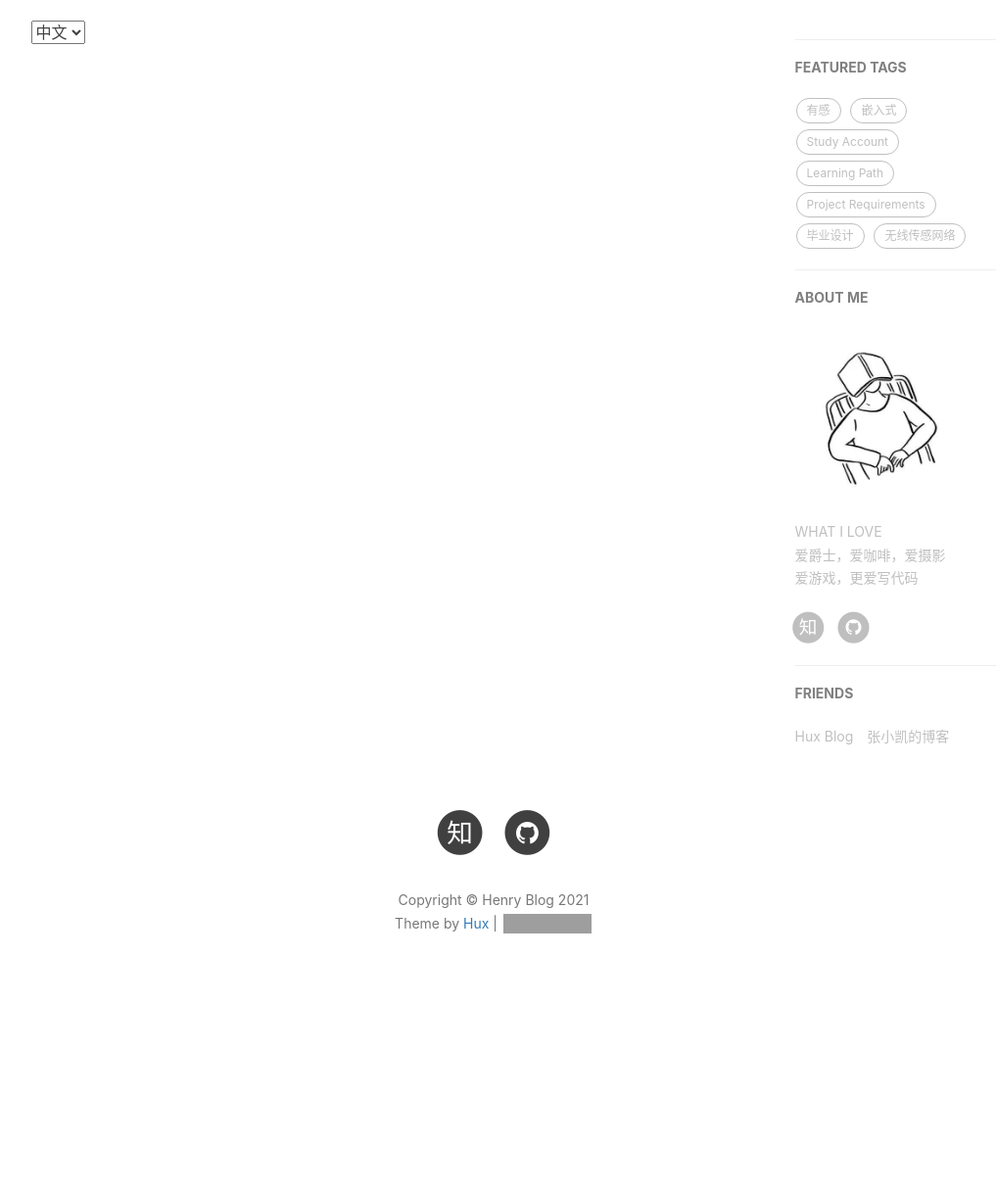
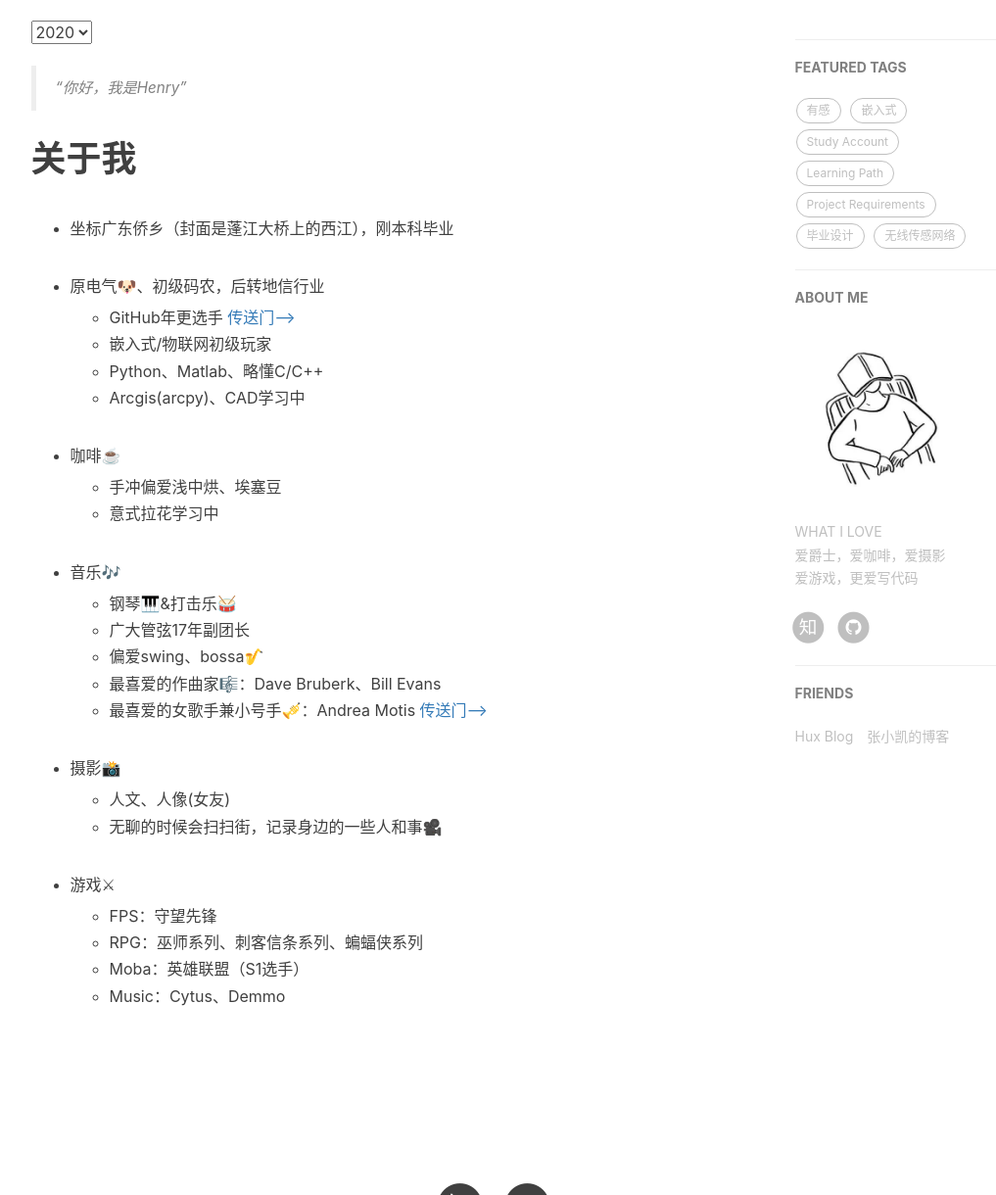
Before and after one commit to HenryChen1/HenryChen1.GitHub.io, a Jekyll site: the page built from about.html, in a window 1280 px wide and 1400 px high, scrolled down 238 px. Shown: the part 180-1400 px from the top of the window at 98% size, without its empty margins (136-1153 px from the left). Built offline with Jekyll 4.4.1, drawn with Linux system fonts in a browser that asks for light colours; nearby versions of some CDN libraries; comment, search, counter and statistics services are not loaded; before the commit the page ends 1465 px from its top, so only the background shows below that; grey boxes are pictures that could not be loaded.

Commit message:
Update about.html

```diff
--- a/about.html
+++ b/about.html
@@ -7,12 +7,12 @@ header-img: "img/about-bg.jpg"
 
 <!-- Language Selector -->
 <select onchange= "onLanChange(this.options[this.options.selectedIndex].value)">
-<!--    <option value="0" selected> English（渣翻） </option>-->
-    <option value="0" selected> 中文 </option>
+    <option value="0" selected> 2021 </option>
+    <option value="1" selected> 2020 </option>
 </select>
 
 <!-- Chinese Version -->
-<div class="zh post-container">
+<div class="en post-container">
     <blockquote>
         “你好，我是Henry”
     </blockquote>
@@ -122,7 +122,64 @@ header-img: "img/about-bg.jpg"
 <!--    </ul>-->
 <!--    </li>-->
 
-<!--</div>-->
+
+<!-- 2020 Version -->
+<div class="zh post-container">
+    <blockquote>
+        “你好，我是Henry”
+    </blockquote>
+    <h1>关于我</h1><br>
+        <ul>
+        <li><p>坐标妖都，广东侨乡江门人（封面是蓬江大桥上的西江），大四实习中</p><br>
+        </li>
+        <li><p>初级码农🕴，电气🐶</p>
+        <ul>
+        <li>嵌入式软件开发学习中</li>
+        <li>主攻C/C++、Matlab，略懂Python</li>
+        <li>GitHub新手玩家  <a href='https://github.com/HenryChen1'>传送门—&gt;</a></li>
+        <br>
+        </ul>
+        </li>
+        <li><p>咖啡☕</p>
+        <ul>
+        <li>手冲小白</li>
+        <li>偏爱浅中烘、埃塞豆</li>
+        <li>最爱花魁日晒</li>
+        <br>
+        </ul>
+        </li>
+        <li><p>音乐🎶</p>
+        <ul>
+        <li>钢琴🎹&amp;打击乐🥁</li>
+        <li>广大管弦</li>
+        <li>偏爱swing、bossa🎷</li>
+        <li>最喜爱的作曲家🎼：Dave Bruberk</li>
+        <li>最喜爱的女歌手兼小号手🎺：Andrea Motis  <a href='https://andreamotis.com/'>传送门—&gt;</a></li>
+        <br>
+        </ul>
+        </li>
+        <li><p>摄影📸</p>
+        <ul>
+        <li>偏爱人文</li>
+        <li>无聊的时候会扫扫街，记录一些人和事🎥</li>
+        <br>
+        </ul>
+        </li>
+        <li><p>游戏⚔</p>
+            <ul>
+            <li>FPS：守望先锋</li>
+            <li>RPG：巫师系列、刺客信条系列、蝙蝠侠系列、合金装备</li>
+            <li>Moba：英雄联盟</li>
+            <li>Music：Cytus、Demmo</li>
+            <br>
+            </ul>
+            </li>
+
+        </ul>
+        <p>&nbsp;</p>
+
+</div>
+
 
 <!-- Handle Language Change -->
 <script type="text/javascript">
```
